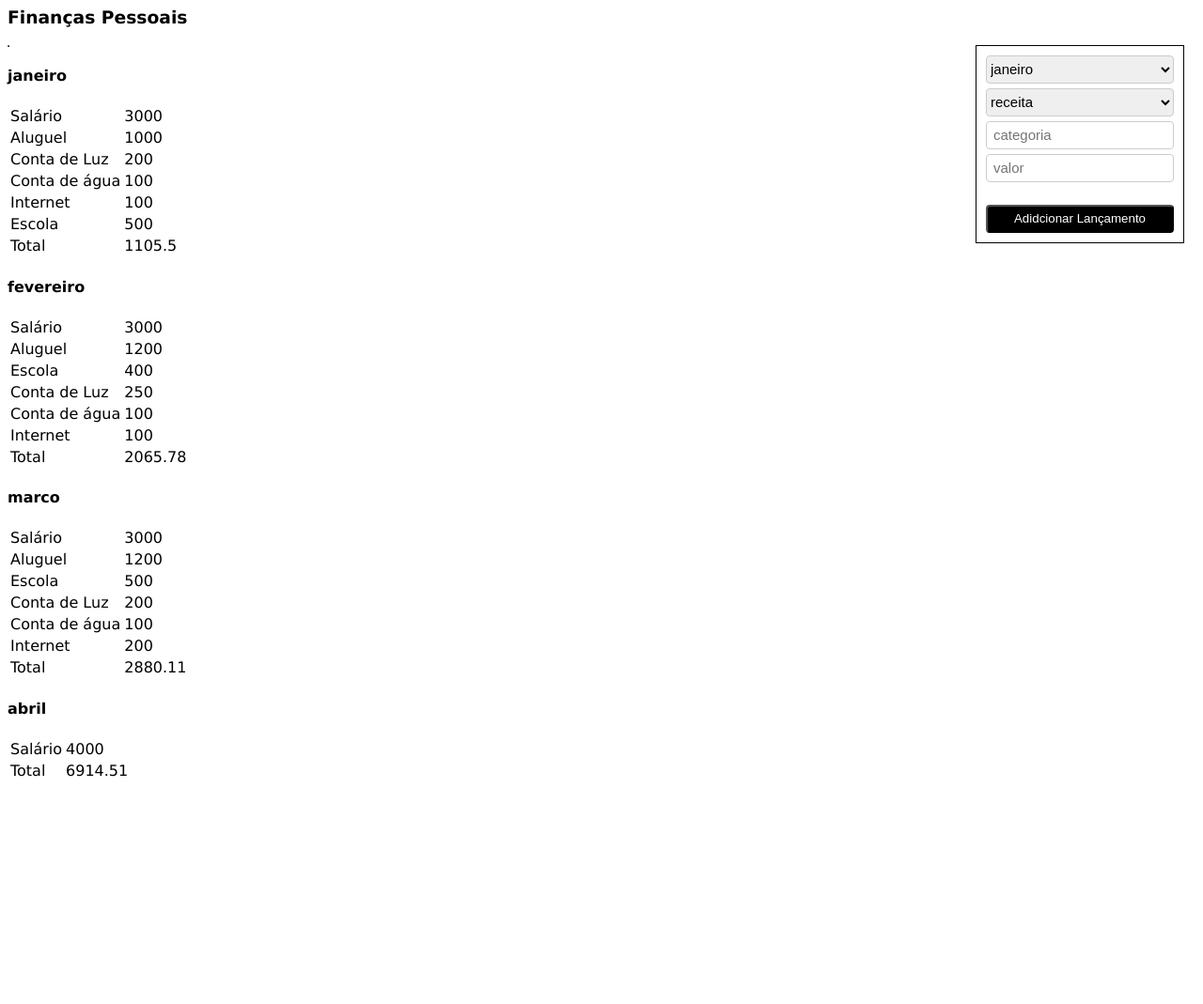
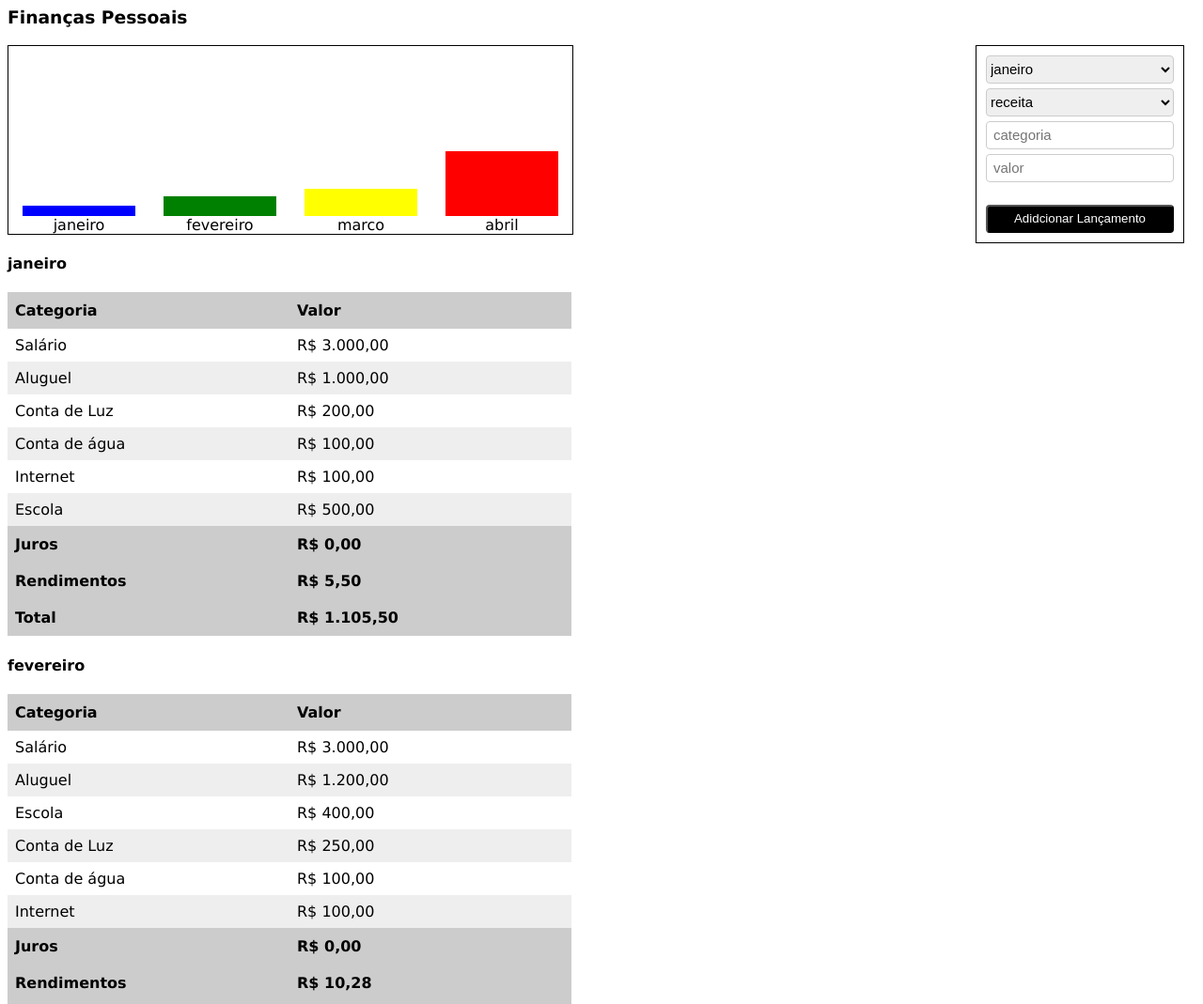
Before and after one commit to felipebs10/EstudandoBrannasJS, a plain HTML site: page aula07/index.html in a window 1280 px wide. Shown: the top 1069 px of the page at 94% size. Before the commit the page ends 841 px from the top, so only its background shows below. Drawn offline with Linux system fonts and the light colour scheme.

Commit message:
completando aula07

```diff
--- a/aula07/index.html
+++ b/aula07/index.html
@@ -36,6 +36,45 @@
             border-color: none;
             border-radius: 4px;
            }
+           .tabela-lancamentos {
+            width: 600px;
+            background-color: #EEE;
+            border-collapse: collapse;
+           }
+           .tabela-lancamentos td, .tabela-lancamentos th {
+            border: 1px soli #ddd;
+            padding: 8px;
+           }
+           .tabela-lancamentos tr:nth-child(even) {
+              background-color: #FFF;
+           }
+           .tabela-lancamentos th {
+            padding-top: 10px;
+            padding-bottom: 10px;
+            background-color: #CCC;
+            text-align: left;
+            width: 50%;
+           }
+           .grafico {
+            width: 600px;
+            border: 1px solid black;
+            height: 200px;
+            display: flex;
+            flex-direction: row;
+            justify-content: space-around;
+            align-items: flex-end;
+           }
+           .grafico-coluna {
+            width: 120px;
+           }
+           .grafico-coluna-cor {
+              height: 120px;
+           /*   width: 150px;*/
+              background-color: red;
+           }
+           .grafico-coluna-texto {
+              text-align: center;
+           }
         }
       </style>
     </head>
@@ -57,10 +96,33 @@
         <button id="botao">Adidcionar Lançamento</button>
        </div>
 
+<!--
+      <div class="grafico">
+          <div class="grafico-coluna">
+            <div class="grafico-coluna-cor"></div>
+              <div class="grafico-coluna-texto">
+                Janeiro
+              </div>
+          </div>
+          <div class="grafico-coluna">
+            <div class="grafico-coluna-cor"></div>
+              <div class="grafico-coluna-texto">
+                Fevereiro
+              </div>
+          </div>
+          <div class="grafico-coluna">
+            <div class="grafico-coluna-cor"></div>
+              <div class="grafico-coluna-texto">
+                Março
+              </div>
+          </div>>
+         </div>
+-->
 
-       <table border="1">
 
-       </table>
+
+
+
 
         <div id="app"></div>
         <script src="util.js"></script>
--- a/aula07/main.js
+++ b/aula07/main.js
@@ -73,26 +73,61 @@
             function renderizar (){
                 //Função para rendereizar a interface gráfica
                const app =  document.getElementById("app");
+               const cores = ["red", "yellow", "green", "blue"];
                /*Tratamento para quando chamar mais de uma vez e não acumular os dados na tela*/
-               if (app. firstChild){
+               if (app.firstChild){
                     app.firstChild.remove();
                }
                const painel = document.createElement("div");
 
 
+               const grafico = document.createElement("div");
+               grafico.className = "grafico";
+               for (const mes of ano.meses){
+                    const coluna = document.createElement("div");
+                    coluna.className = "grafico-coluna";
+                    const cor = document.createElement("div");
+                    cor.style.height = (mes.totalizador.saldo*100)/10000;
+                    cor.style.background = cores.pop();
+                    coluna.appendChild(cor);
+                    const nomeDoMes = document.createElement("div");
+                    nomeDoMes.className = "grafico-coluna-texto";
+                    nomeDoMes.innerText = mes.nome;
+                    coluna.appendChild(cor)
+                    coluna.appendChild(nomeDoMes)
+                    grafico.appendChild(coluna);
+
+               }
+               painel.appendChild(grafico);
+
+
                 for (const mes of ano.meses)    {
                     addElement(painel, "h4", mes.nome);
                     const tabelaLancamentos = document.createElement("table");
-                   for (const lancamento of mes.lancamentos){
+                    tabelaLancamentos.className = "tabela-lancamentos" ;
+                    const linhaTitulo = document.createElement("tr");
+                    addElement(linhaTitulo, "th", "Categoria");
+                    addElement(linhaTitulo, "th", "Valor");
+                    tabelaLancamentos.appendChild(linhaTitulo);
+                    for (const lancamento of mes.lancamentos){
                         const linhaLancamentos = document.createElement("tr");
                         addElement(linhaLancamentos, "td", lancamento.categoria);
-                        addElement(linhaLancamentos, "td", lancamento.valor);
+                        addElement(linhaLancamentos, "td", formatarDinheiro(lancamento.valor));
                         tabelaLancamentos.appendChild(linhaLancamentos);
 
                     }
+                   const linhaJuros = document.createElement("tr");
+                   addElement(linhaJuros, "th", "Juros");
+                   addElement(linhaJuros, "th", formatarDinheiro(mes.totalizador.juros));
+                   tabelaLancamentos.appendChild(linhaJuros);
+                   const linhaRendimentos = document.createElement("tr");
+                   addElement(linhaRendimentos, "th", "Rendimentos");
+                   addElement(linhaRendimentos, "th", formatarDinheiro(mes.totalizador.rendimentos));
+                   tabelaLancamentos.appendChild(linhaRendimentos);
+
                    const linhaSaldo = document.createElement("tr");
-                   addElement(linhaSaldo, "td", "Total");
-                   addElement(linhaSaldo, "td", mes.totalizador.saldo);
+                   addElement(linhaSaldo, "th", "Total");
+                   addElement(linhaSaldo, "th", formatarDinheiro(mes.totalizador.saldo));
                    tabelaLancamentos.appendChild(linhaSaldo);
 
                    painel.appendChild(tabelaLancamentos)
--- a/aula07/util.js
+++ b/aula07/util.js
@@ -1,3 +1,9 @@
         function arrendondar(valor){
             return Math.round(valor *100) / 100;
         }
+
+
+function formatarDinheiro (valor) {
+   // return "R$ " + valor;
+   return new Intl.NumberFormat("pt-br", {currency: "BRL", style: "currency"}).format(valor);
+}
```
Also changed, not shown: 1 other file.
